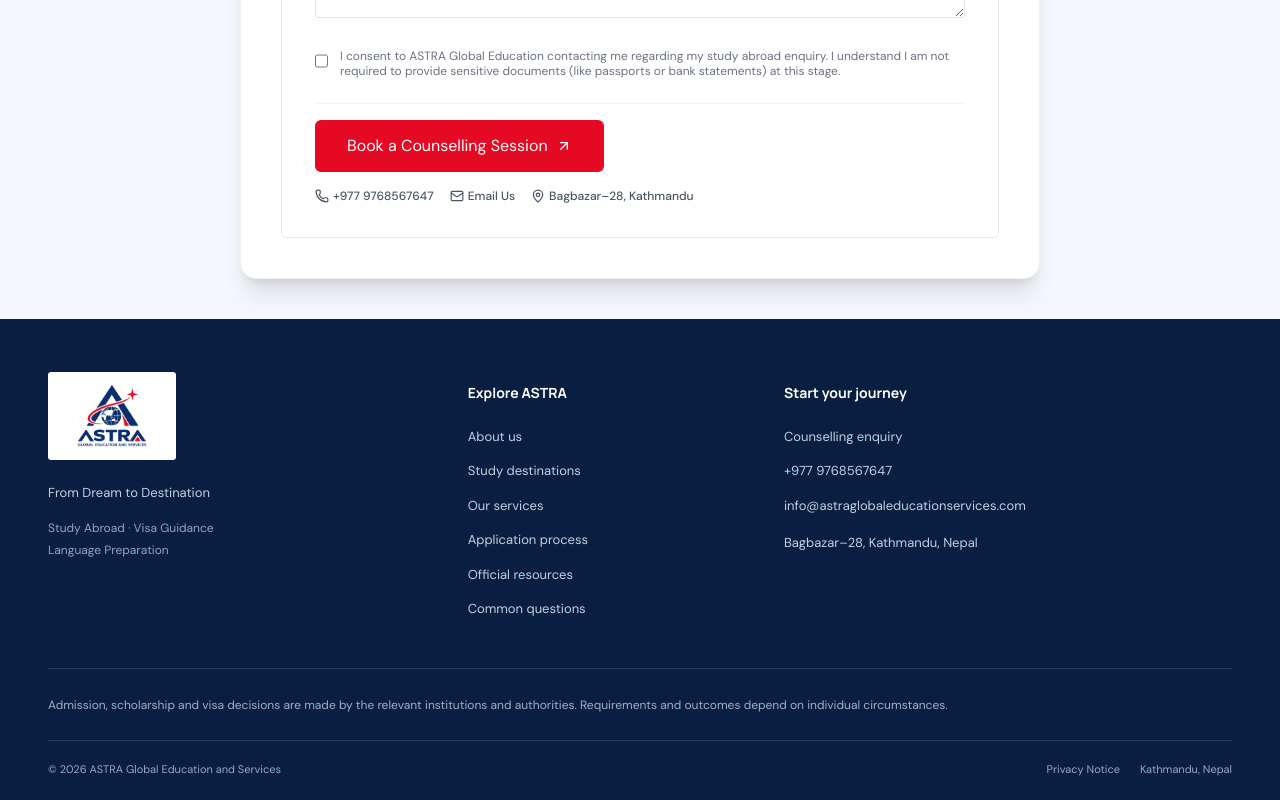
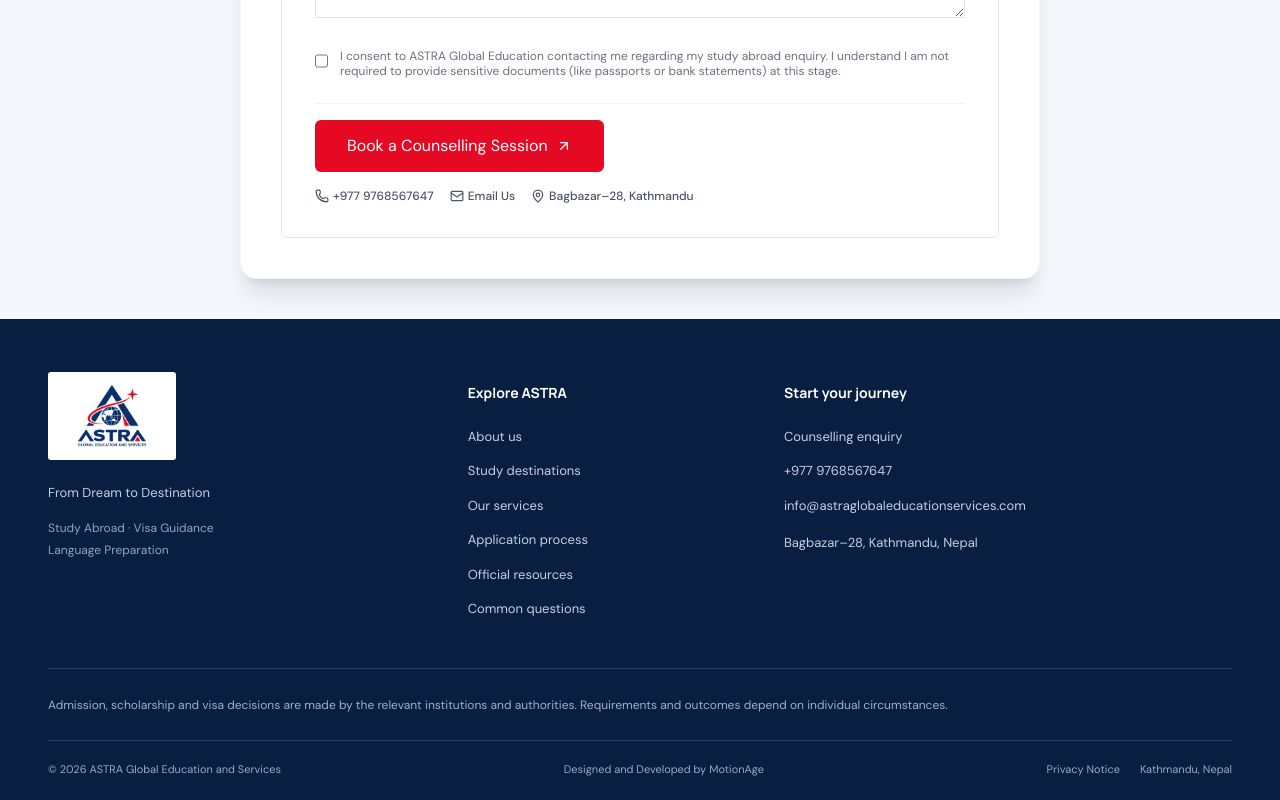
Before and after one commit to prashannapudasaini/astraconsultancy, a React (Vite) app: page /destinations in a window 1280 px wide. Shown: the part 6970-7770 px from the top of the page. Built offline with nearby package versions, Linux system fonts and the light colour scheme.

Commit message:
sjdiuwejm

```diff
--- a/src/components/Footer.jsx
+++ b/src/components/Footer.jsx
@@ -42,6 +42,9 @@
         </div>
         <div className="footer-bottom">
           <span>© {currentYear} ASTRA Global Education and Services</span>
+          <span className="text-[#96aac6] text-left lg:text-center">
+            Designed and Developed by <a href="https://motionage.com" target="_blank" rel="noopener noreferrer" className="text-[#c3d0e2] hover:text-[#e50924] transition-colors" style={{ textDecoration: 'none' }}>MotionAge</a>
+          </span>
           <div style={{display: 'flex', gap: '20px'}}>
             <Link to="/privacy">Privacy Notice</Link>
             <span>Kathmandu, Nepal</span>
```
